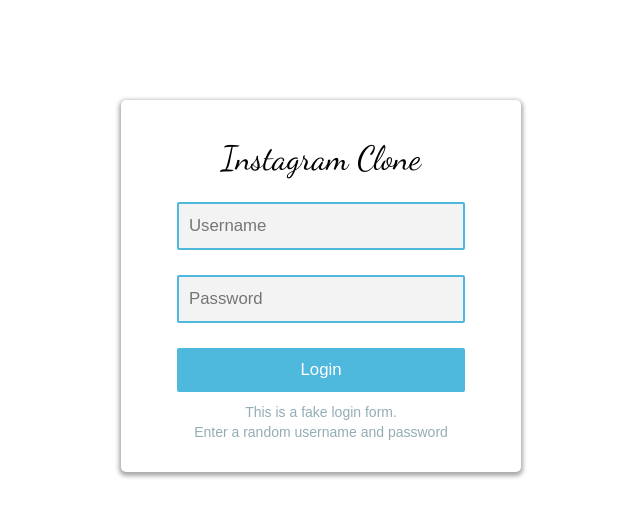
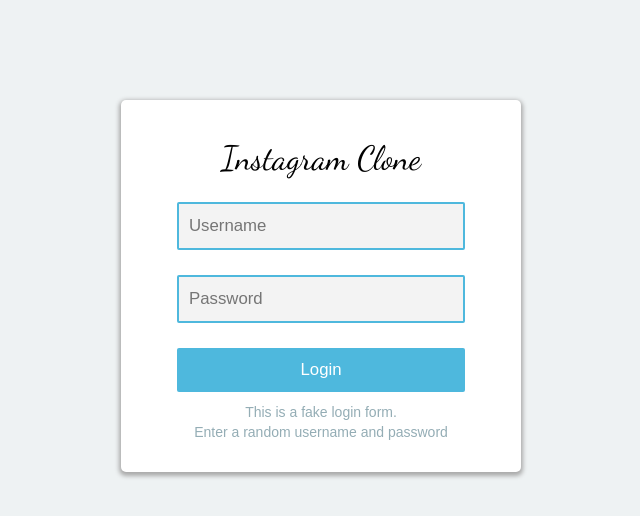
Before and after one commit to donjosef/React-instagram-clone, a React (Create React App) app: page / in a window 1280 px wide. Shown: the top 516 px of the page, without its empty margins (319-959 px from the left). Built offline with nearby package versions, Linux system fonts and the light colour scheme.

Commit message:
tweak the app style

```diff
--- a/src/App.css
+++ b/src/App.css
@@ -1,4 +1,5 @@
 .App {
   text-align: center;
-  background: #EEF2F3;
+  height: 100%;
+  background: #FAFAFA;
 }
--- a/src/App.js
+++ b/src/App.js
@@ -62,6 +62,7 @@
       });
   }
 
+
   render() {
     let posts = this.state.posts;
     if(this.state.filteredPosts.length > 0) {
--- a/src/index.css
+++ b/src/index.css
@@ -2,8 +2,12 @@
   box-sizing: border-box;
 }
 
+html {
+  background: #EEF2F3;
+}
 body {
   margin: 0;
   padding: 0;
   font-family: sans-serif;
+  background: inherit;
 }
```
